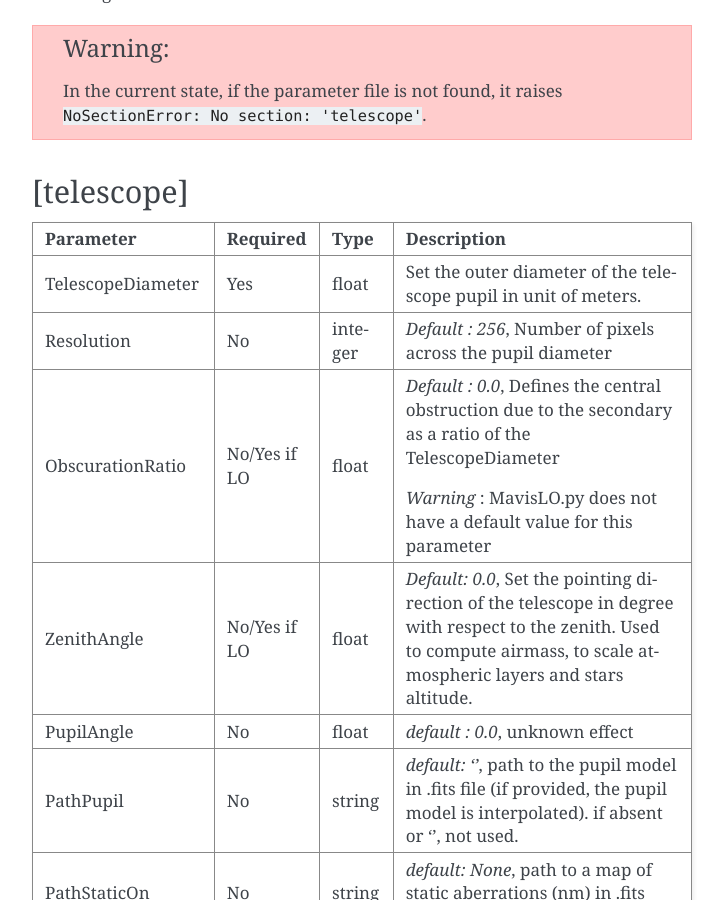
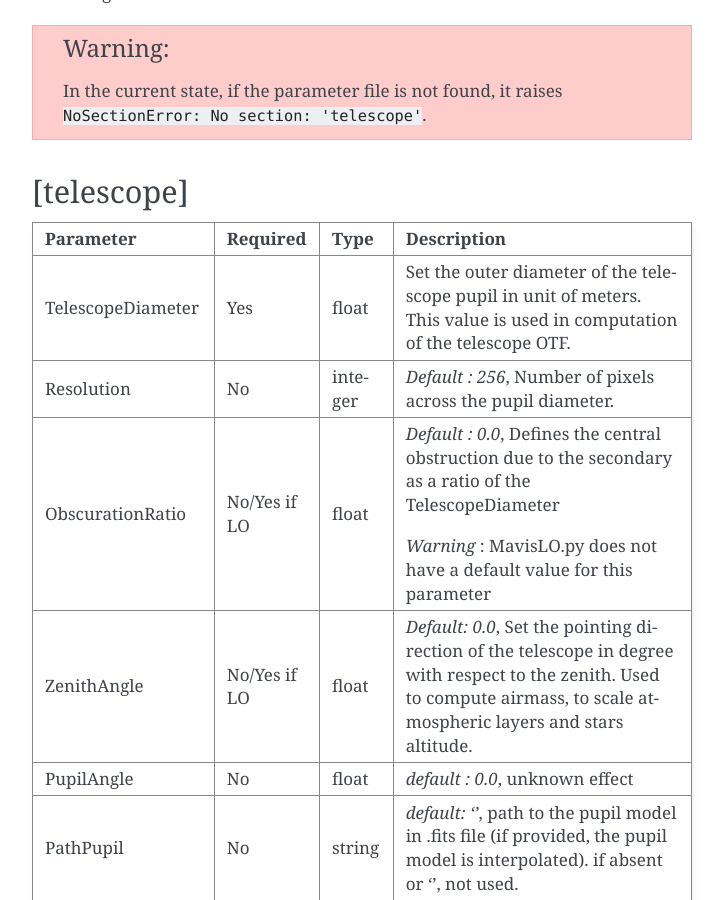
Before and after one commit to astro-tiptop/TIPTOP, a Sphinx documentation site: the page built from docs/source/parameterFile.rst, in a window 1280 px wide and 900 px high, scrolled down 1039 px. Shown: the whole window, without its empty margins (388-1112 px from the left). Built offline with Sphinx 7.4.7, drawn with Linux system fonts in a browser that asks for light colours; the version number could not be read and is left out.

Commit message:
Update parameterFile.rst

```diff
--- a/docs/source/parameterFile.rst
+++ b/docs/source/parameterFile.rst
@@ -61,8 +61,9 @@ We now go more in detail for each section:
 | Parameter                | Required | Type  | Description                                                              |
 +==========================+==========+=======+==========================================================================+
 |TelescopeDiameter         |Yes       |float  |Set the outer diameter of the telescope pupil in unit of meters.          |
+|                          |          |       |This value is used in computation of the telescope OTF.                   |
 +--------------------------+----------+-------+--------------------------------------------------------------------------+
-|Resolution                |No        |integer|*Default : 256*, Number of pixels across the pupil diameter               |
+|Resolution                |No        |integer|*Default : 256*, Number of pixels across the pupil diameter.              |
 +--------------------------+----------+-------+--------------------------------------------------------------------------+
 |ObscurationRatio          |No/Yes if |float  |*Default : 0.0*, Defines the central obstruction                          |
 |                          |LO        |       |due to the secondary as a ratio of the TelescopeDiameter                  |
```
Also changed, not shown: other parts of docs/source/parameterFile.rst (+1 -1 lines).
